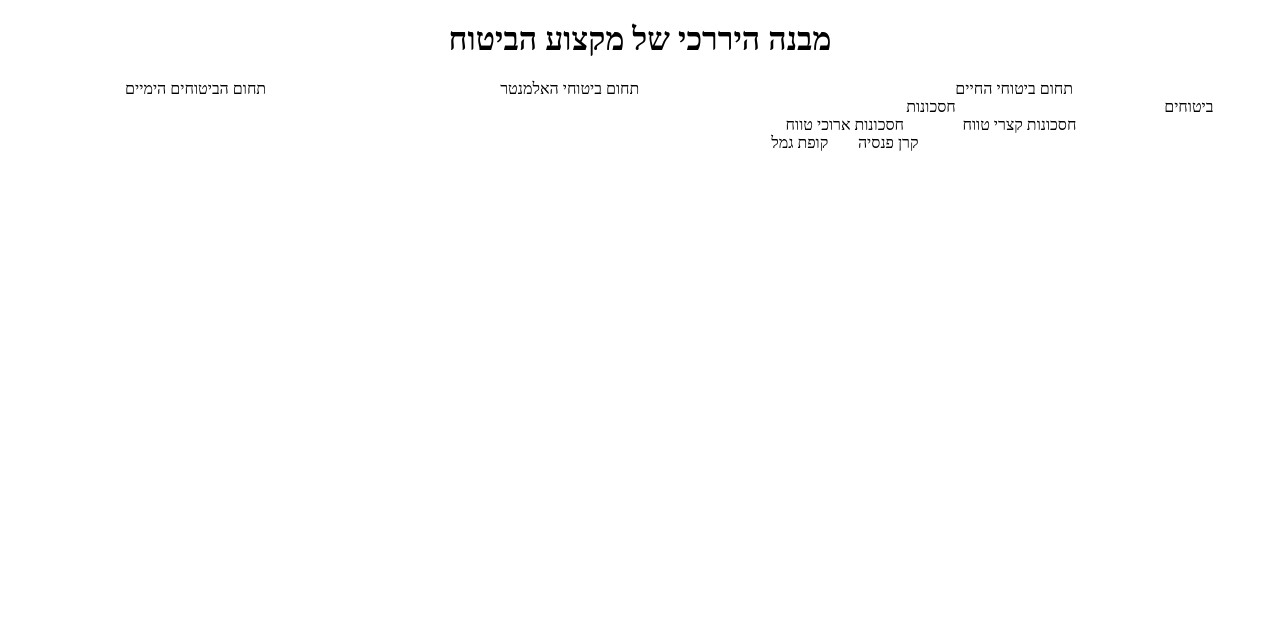
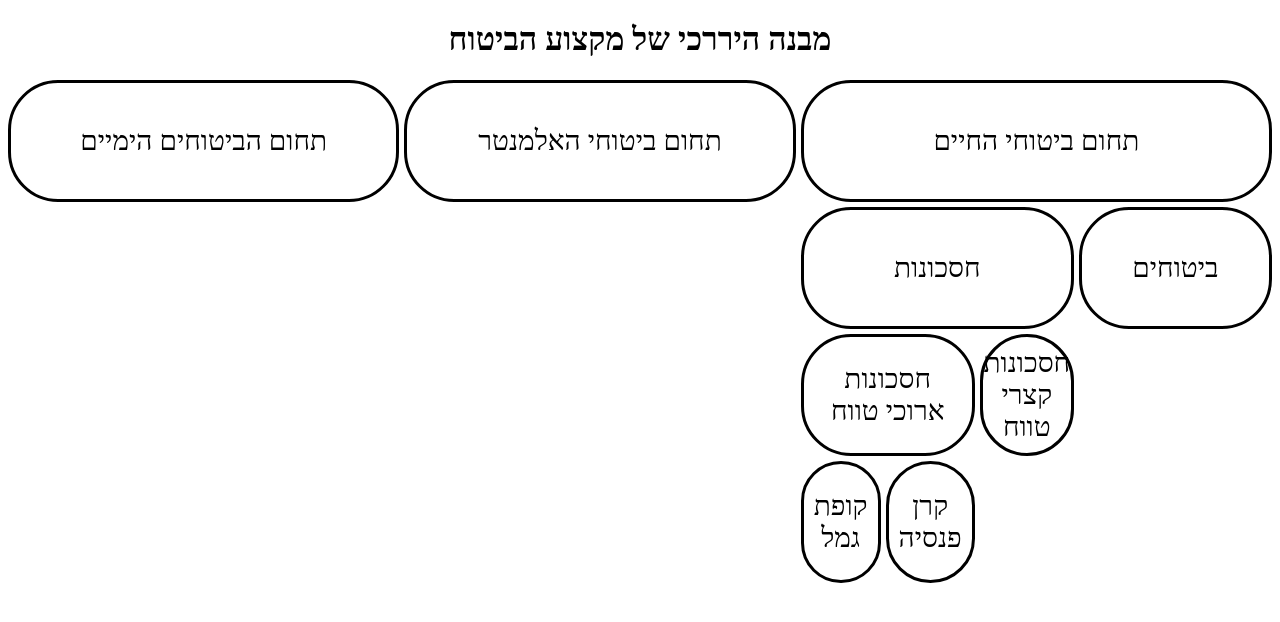
Before and after one commit to Tomer-Gil/insurance_hierarchy, a plain HTML site: page index.html in a window 1280 px wide. Drawn offline with Linux system fonts and the light colour scheme.

Commit message:
Added css.
Added grid gaps, borders, paddings and borders' radius.

```diff
--- a/style.css
+++ b/style.css
@@ -12,6 +12,18 @@ main {
         'insurances insurances insurances insurances savings savings savings savings . . . . . . . . . . . . . . . .'
         '. . . . short_term_saving short_term_saving long_term_savings long_term_savings . . . . . . . . . . . . . . . .'
         '. . . . . . pensions gemel . . . . . . . . . . . . . . . .';
+    grid-template-columns: repeat(24, 1fr);
+    grid-gap: 5px;
+    grid-template-rows: repeat(4, 1fr);
+    font-size: 1.75rem;
+}
+main > div {
+    border: 3px solid black;
+    border-radius: 50px;
+    display: flex;
+    justify-content: center;
+    align-items: center;
+    padding: 10px;
 }
 #life_insurances {
     grid-area: life_insurances;
```
